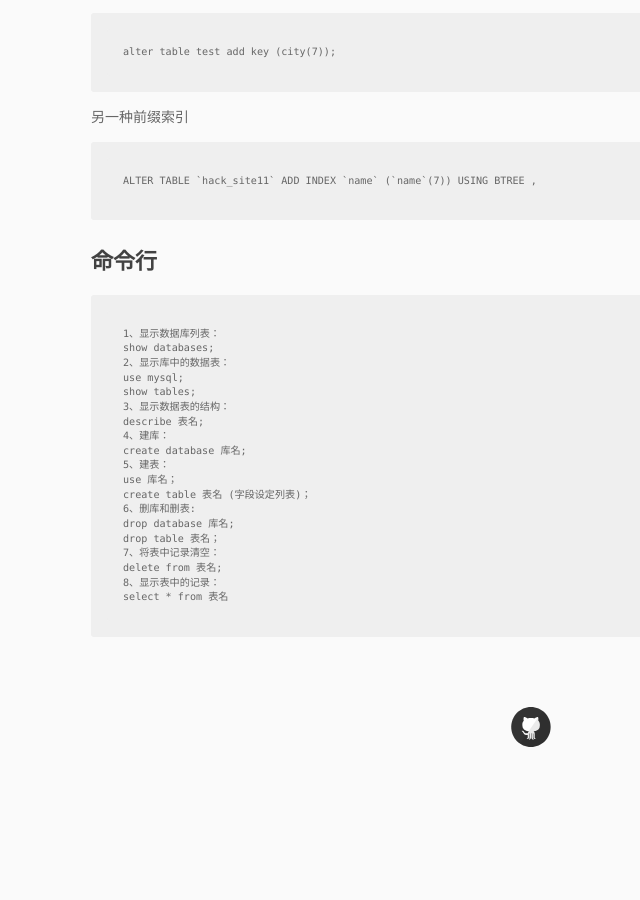
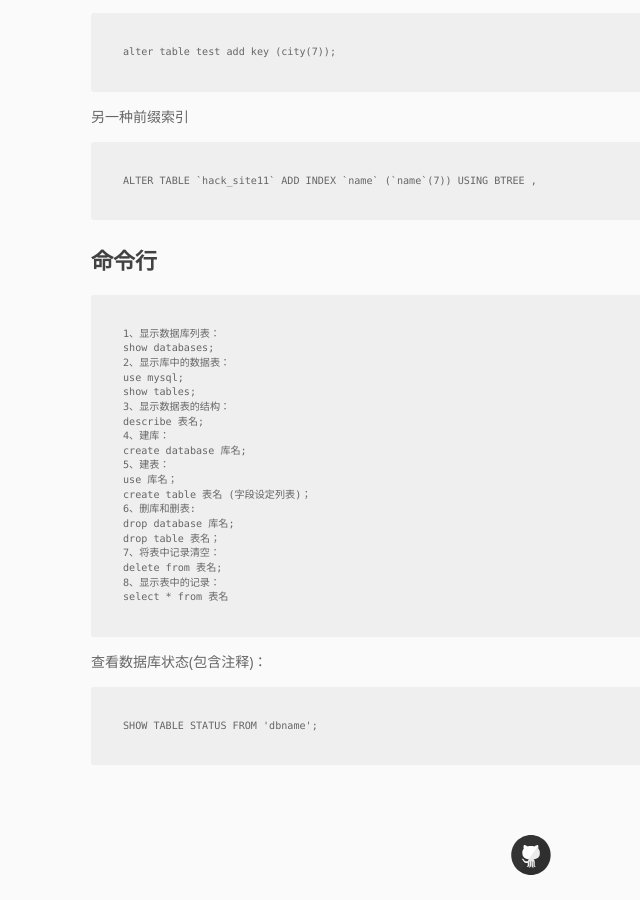
Before and after one commit to pingmalu/pingmalu.github.io, a Jekyll site: the page built from _posts/2015-12-07-MySQL日常笔记.md, in a window 1280 px wide and 900 px high, scrolled down 3693 px. Shown: the whole window, without its empty margins (109-749 px from the left). Built offline with Jekyll 4.4.1, drawn with Linux system fonts in a browser that asks for light colours; nearby versions of some CDN libraries; before the commit the page ends 4465 px from its top, so only the background shows below that.

Commit message:
'update'

```diff
--- a/_posts/2015-12-07-MySQL日常笔记.md
+++ b/_posts/2015-12-07-MySQL日常笔记.md
@@ -165,3 +165,7 @@ ALTER TABLE table_name ADD KEY(column_name(prefix_length));
 	delete from 表名;
 	8、显示表中的记录：
 	select * from 表名
+
+查看数据库状态(包含注释)：
+
+	SHOW TABLE STATUS FROM 'dbname';
```
